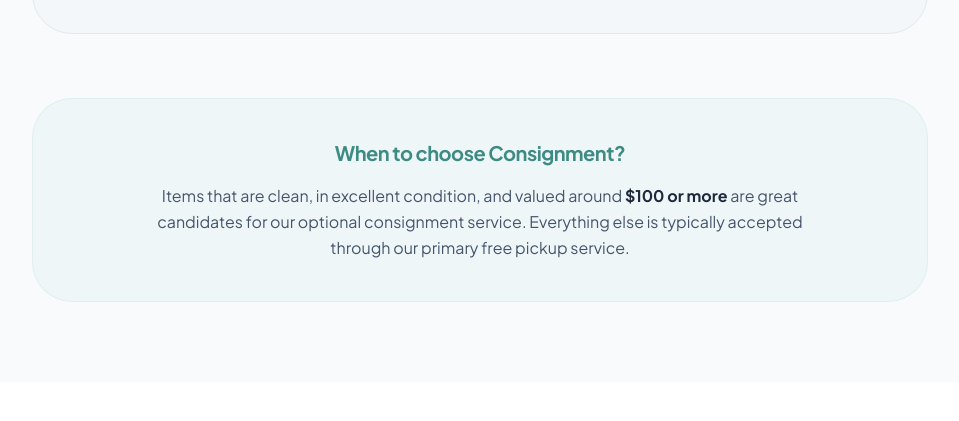
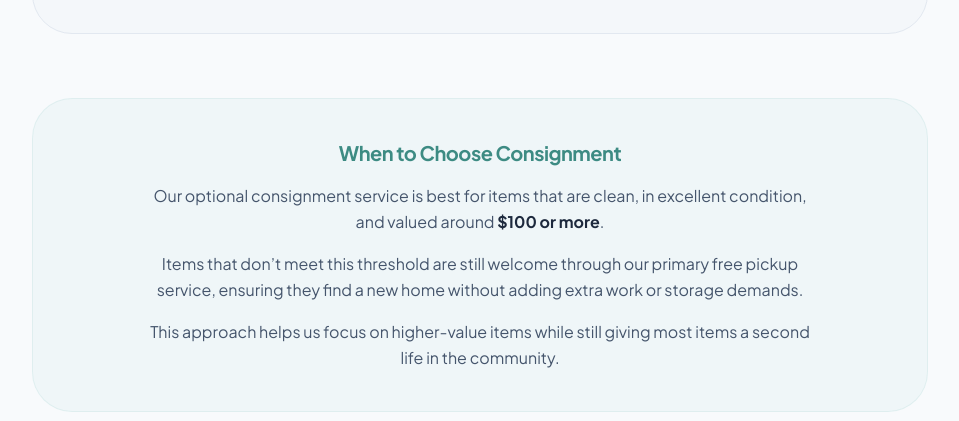
Before and after one commit to solsiderehome/Solside-Item-Rehoming-Services, a React (Vite) app: page / in a window 1280 px wide. Shown: the part 2326-2747 px from the top of the page, without its empty margins (160-1119 px from the left). Built offline with nearby package versions, Linux system fonts and the light colour scheme.

Commit message:
Update App.tsx

```diff
--- a/src/App.tsx
+++ b/src/App.tsx
@@ -248,10 +248,18 @@ const Services = () => (
       </div>
 
       <div className="bg-brand/5 rounded-[2.5rem] p-8 md:p-10 border border-brand/10 flex flex-col gap-4 text-center">
-        <h3 className="text-xl font-bold text-brand-dark">When to choose Consignment?</h3>
-        <p className="text-slate-600 leading-relaxed max-w-2xl mx-auto">
-          Items that are clean, in excellent condition, and valued around <span className="font-bold text-slate-800">$100 or more</span> are great candidates for our optional consignment service. Everything else is typically accepted through our primary free pickup service.
-        </p>
+        <h3 className="text-xl font-bold text-brand-dark">When to Choose Consignment</h3>
+        <div className="text-slate-600 leading-relaxed max-w-2xl mx-auto flex flex-col gap-4">
+          <p>
+            Our optional consignment service is best for items that are clean, in excellent condition, and valued around <span className="font-bold text-slate-800">$100 or more</span>.
+          </p>
+          <p>
+            Items that don’t meet this threshold are still welcome through our primary free pickup service, ensuring they find a new home without adding extra work or storage demands.
+          </p>
+          <p>
+            This approach helps us focus on higher-value items while still giving most items a second life in the community.
+          </p>
+        </div>
       </div>
     </div>
   </section>
```
